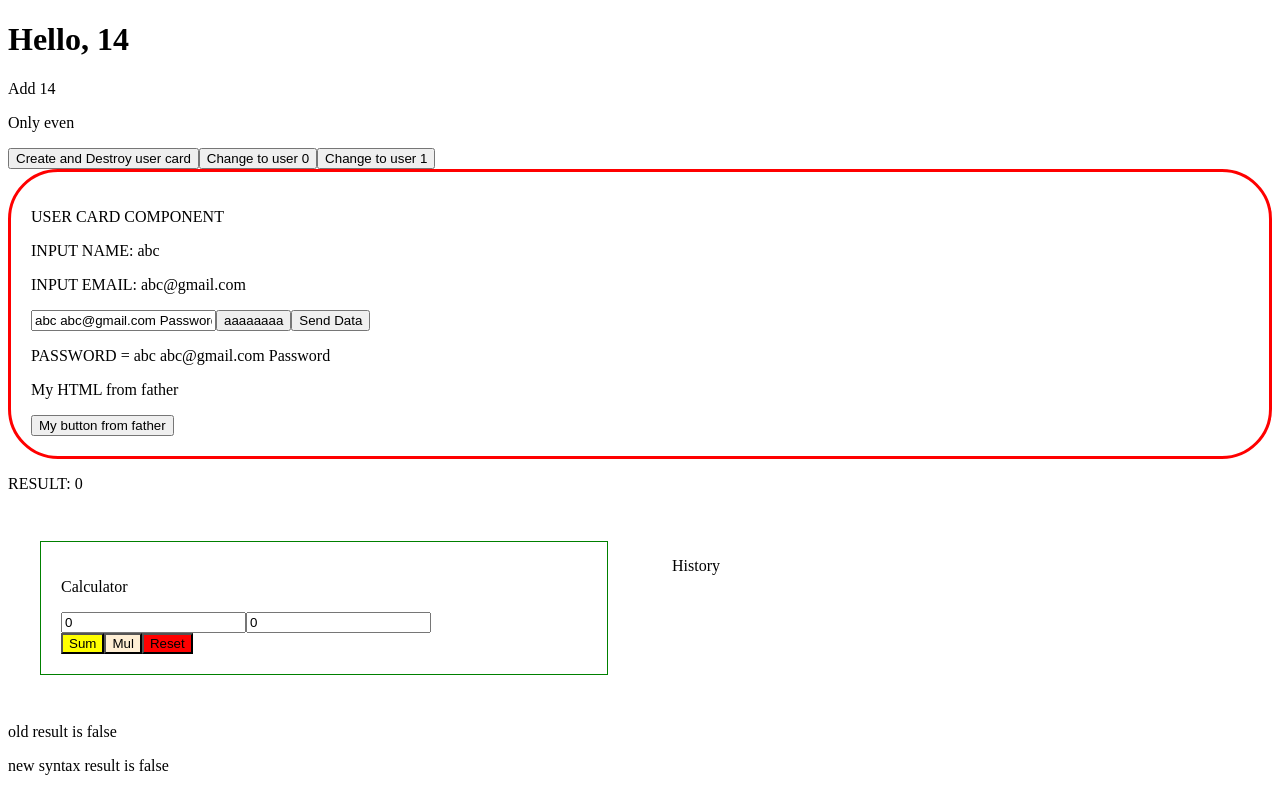
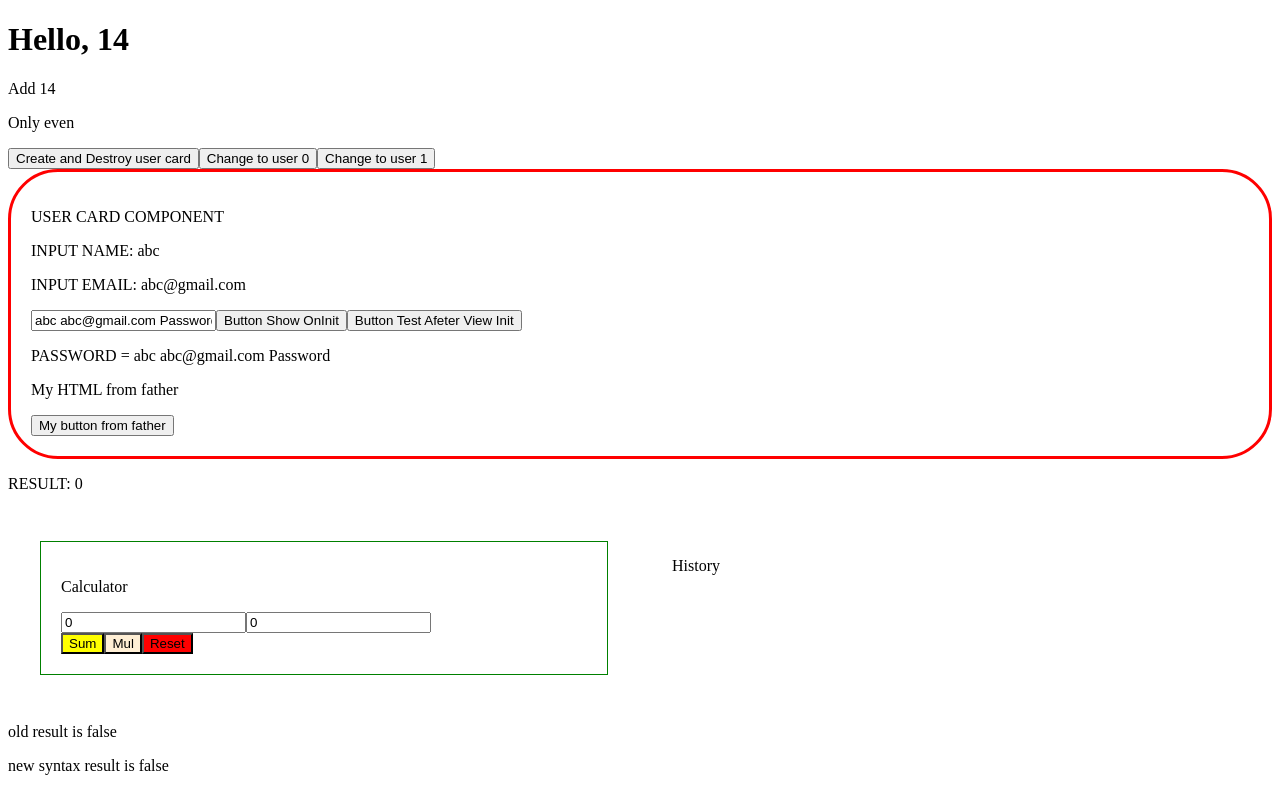
Before and after one commit to LushoCallapa/angular-course-2024, an Angular app: page / in a window 1280 px wide. Shown: the top 791 px of the page. Built offline with nearby package versions, Linux system fonts and the light colour scheme.

Commit message:
[02-10-24] ViewChild with static options true or false

```diff
--- a/src/app/user-card/user-card.component.html
+++ b/src/app/user-card/user-card.component.html
@@ -4,9 +4,14 @@
     <p>INPUT EMAIL: {{ email }}</p>
 
     <input type="text" [(ngModel)] = "password">
-    <button #buttonTest (click)="onSendData()"> send Data</button>
+    <button #buttonShow> Send Data</button>
 
-    <button (click)="onSendData()"> Send Data</button>
+    @if(showButton){
+        <button #buttonTest (click)="onSendData()"> send Data</button>
+    }
+
+
+
 
     <p>PASSWORD = {{password}}</p>
 
--- a/src/app/user-card/user-card.component.ts
+++ b/src/app/user-card/user-card.component.ts
@@ -36,10 +36,11 @@ export class UserCardComponent
 
   @Output() sendData = new EventEmitter();
 
-  @ViewChild('buttonTest') buttonTest!: ElementRef
+  @ViewChild('buttonTest', {static: false}) buttonTest!: ElementRef
+  @ViewChild('buttonShow', {static: true}) buttonShow!: ElementRef
 
   password: string = "";
-  showButton: boolean = false;
+  showButton: boolean = true;
 
   constructor() {
     console.log("user card connstructor");
@@ -47,6 +48,9 @@ export class UserCardComponent
 
   ngOnInit(): void {
     console.log("user card On Init");
+
+    this.buttonShow.nativeElement.textContent = "Button Show OnInit";
+    // this.buttonTest.nativeElement.textContent = "Button Test OnInit";
     //this.password = this.name + this.email + ' PASSWORD'
   }
 
@@ -74,7 +78,9 @@ export class UserCardComponent
   ngAfterViewInit(): void {
     console.log("NG AFTER VIEW INIT")
     console.log("Buttom Test", this.buttonTest)
-    this.buttonTest.nativeElement.textContent = "aaaaaaaa"
+    if(this.buttonTest){
+      this.buttonTest.nativeElement.textContent = "Button Test Afeter View Init";
+    }
   }
   public onSendData() {
     this.sendData.emit("hi from child component");
```
